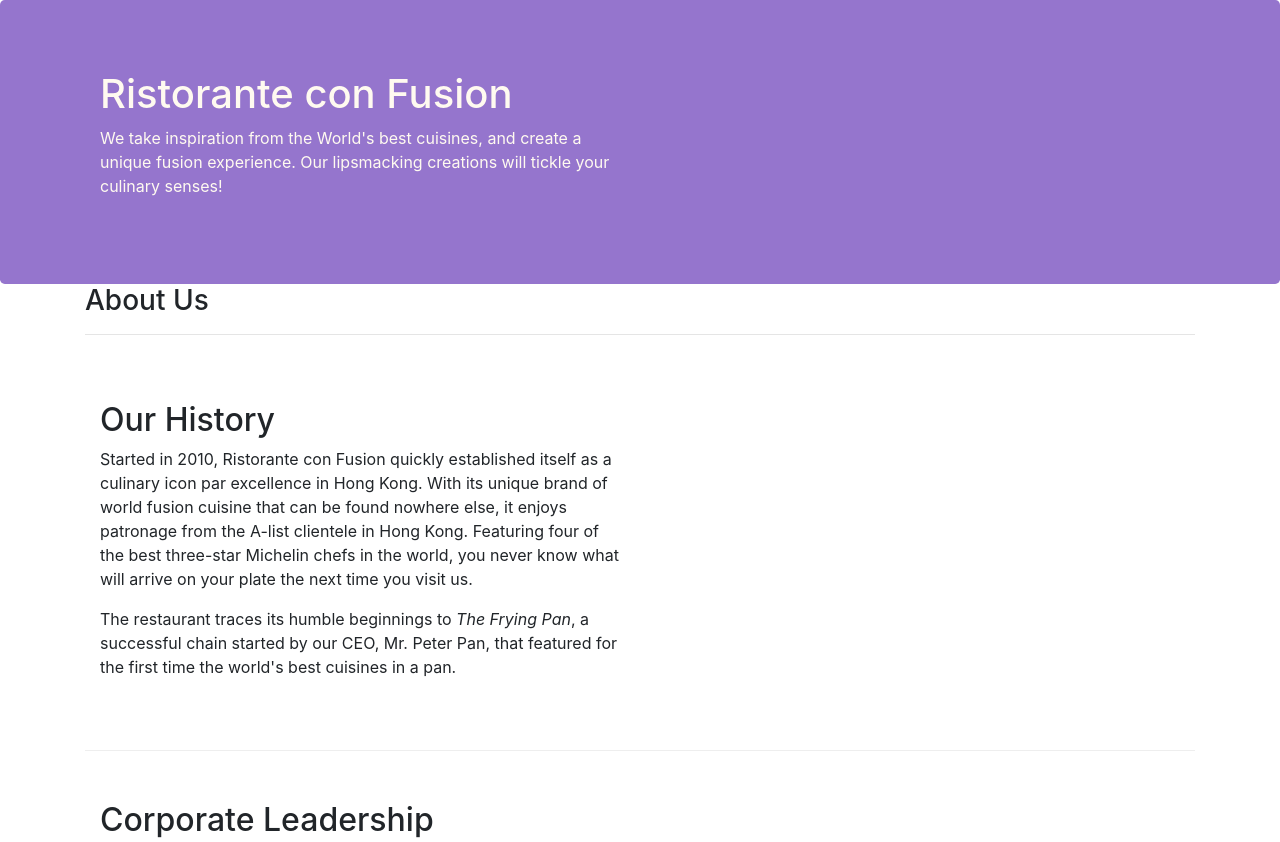
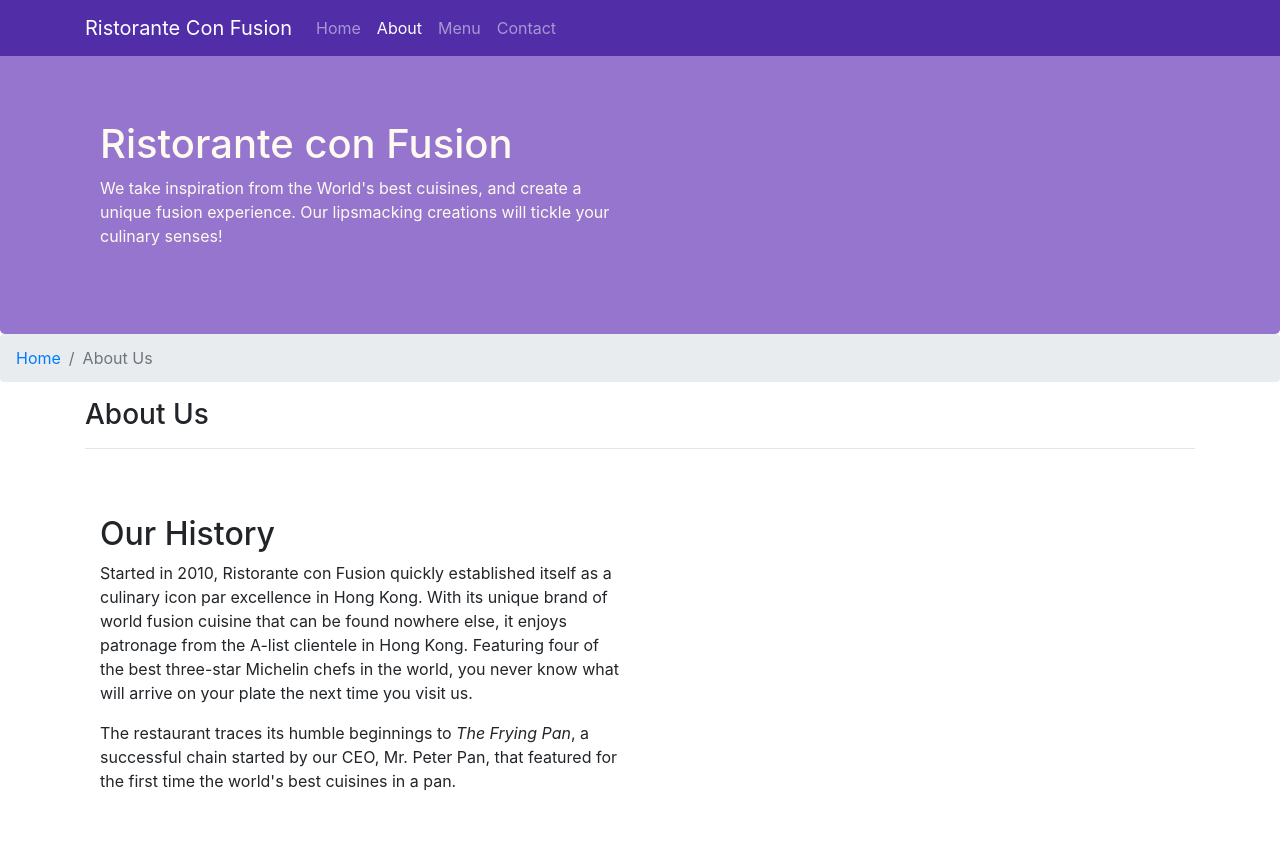
Before and after one commit to arehman1806/conFusion, a website: page aboutus.html in a window 1280 px wide. Shown: the top 842 px of the page. Drawn offline with nearby package versions, Linux system fonts and the light colour scheme.

Commit message:
Navbar and breadcrumbs

```diff
--- a/aboutus.html
+++ b/aboutus.html
@@ -8,6 +8,23 @@
 </head>
 
 <body>
+
+    <nav class="navbar navbar-dark navbar-expand-sm fixed-top">
+        <button class="navbar-toggler" type="button" data-toggle="collapse" data-target="#Navbar">
+            <span class="navbar-toggler-icon"></span>
+        </button>
+        <div class="container">
+            <a class="navbar-brand" href="#">Ristorante Con Fusion</a>
+            <div class="collapse navbar-collapse" id="Navbar">
+                <ul class="navbar-nav mr-auto">
+                    <li class="nav-item"><a class="nav-link" href="./index.html">Home</a></li>
+                    <li class="nav-item active"><a class="nav-link" href="#">About</a></li>
+                    <li class="nav-item"><a class="nav-link" href="#">Menu</a></li>
+                    <li class="nav-item"><a class="nav-link" href="#">Contact</a></li>
+                </ul>
+            </div>
+        </div>
+    </nav>
 
     <header class="jumbotron">
 
@@ -32,8 +49,13 @@
         </div>
     </header>
 
+    <ol class="col-12 breadcrumb">
+        <li class="breadcrumb-item"><a href="./index.html">Home</a></li>
+        <li class="breadcrumb-item active">About Us</li>
+    </ol>
+
     <div class="container">
-        <div class="row">
+        <div class="row align-items-center">
             <div class="col-12">
                <h3>About Us</h3>
                <hr>
--- a/css/styles.css
+++ b/css/styles.css
@@ -28,3 +28,12 @@ address{
     margin:0px;
     color:#0f0f0f;
 }
+
+body{
+    padding:50px 0px 0px 0px;
+    z-index:0;
+}
+
+.navbar-dark {
+    background-color: #512DA8;
+}
```
Also changed, not shown: index.html (+16 -0 lines).
